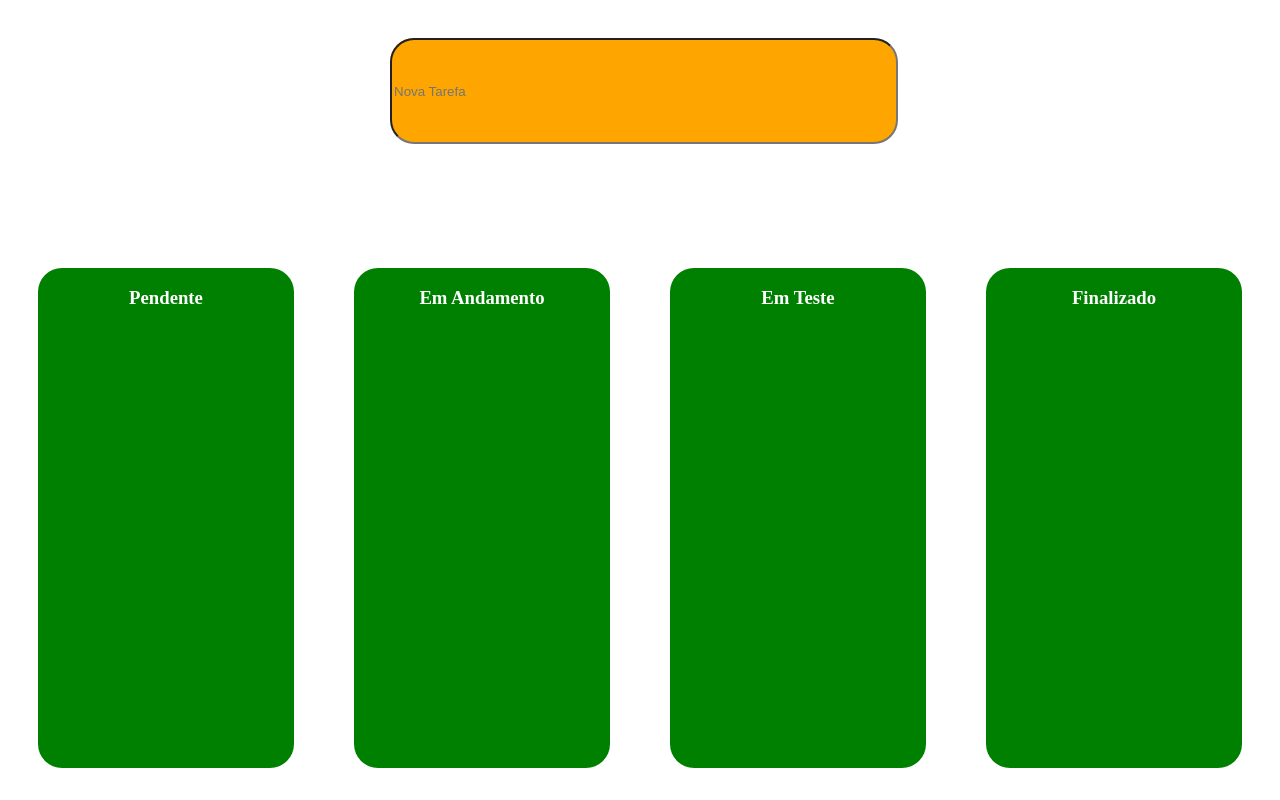
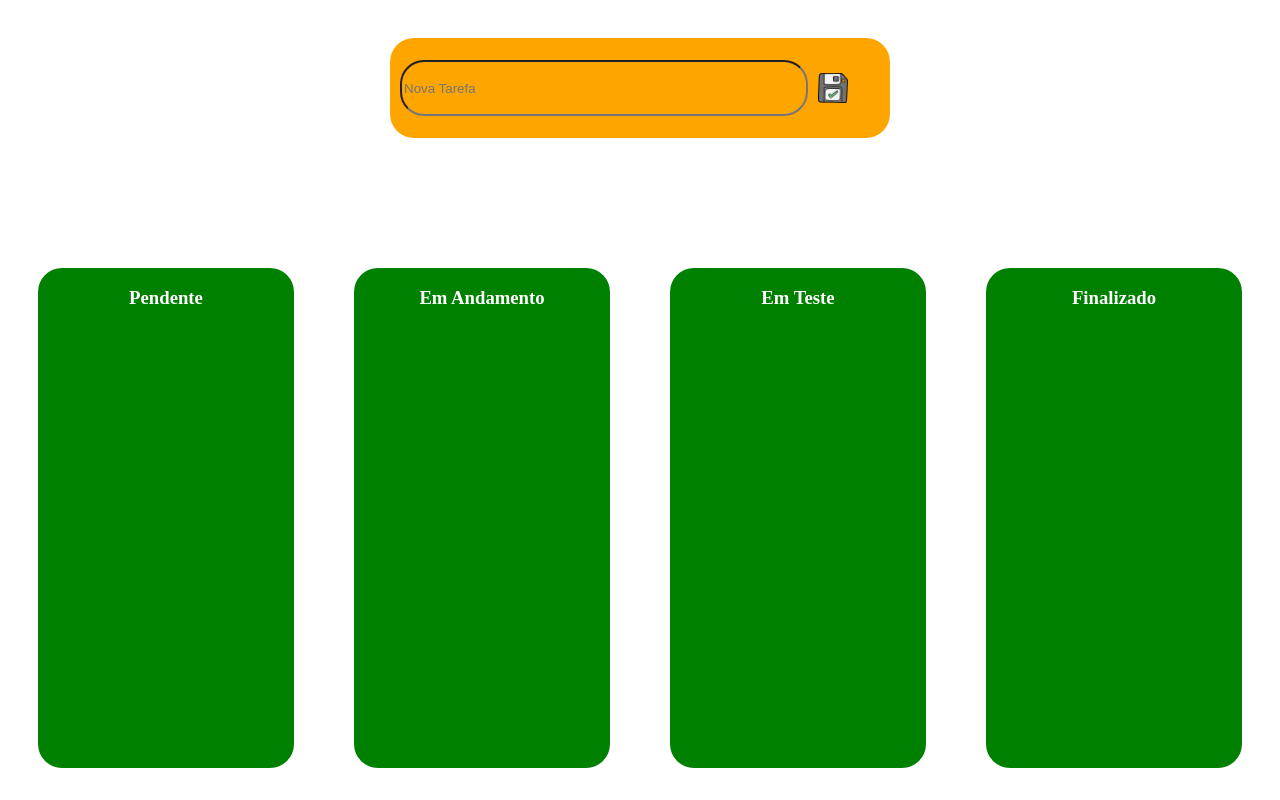
Before and after one commit to AnaBLuz/Kanban_Front, a React (Vite) app: page / in a window 1280 px wide. Built offline with nearby package versions, Linux system fonts and the light colour scheme.

Commit message:
card Nova Tarefa

```diff
--- a/src/components/Tarefa.tsx
+++ b/src/components/Tarefa.tsx
@@ -1,19 +1,33 @@
 import styled from 'styled-components';
 import { useState } from 'react';
+import diskette from "../assets/diskette.png"
 
 export default function Tarefa() {
     const [valor,setValor] = useState("");
 
-    const handleChange = (event) => setValor(event.target.value)
+    const handleChange = (event) => {
+      setValor(event.target.value)
+    };
+
+    function salvaTarefa(){
+
+      setValor("")
+    }
 
 
     return (
         <TarefaContainer>
-
-             <input type="text"
+             <input
+             type="text"
              placeholder="Nova Tarefa"
              onChange={handleChange}
+             value={valor}
              />
+             <img src={diskette}
+                height="30px"
+                width="30px"
+                onClick={salvaTarefa}
+                />
         </TarefaContainer>
 
     );
@@ -25,10 +39,17 @@ height: 100px;
 border-radius: 24px;
 background-color: orange;
 margin: 30px;
+display:flex;
+align-items:center;
+
    input{
-    width:100%;
-    height: 100%;
+    width:80%;
+    height: 50%;
     border-radius: 24px;
     background-color: orange;
+    margin:10px;
    }
+  img{
+    cursor:pointer;
+  }
 `
```
Also changed, not shown: src/assets/diskette.png (added).
